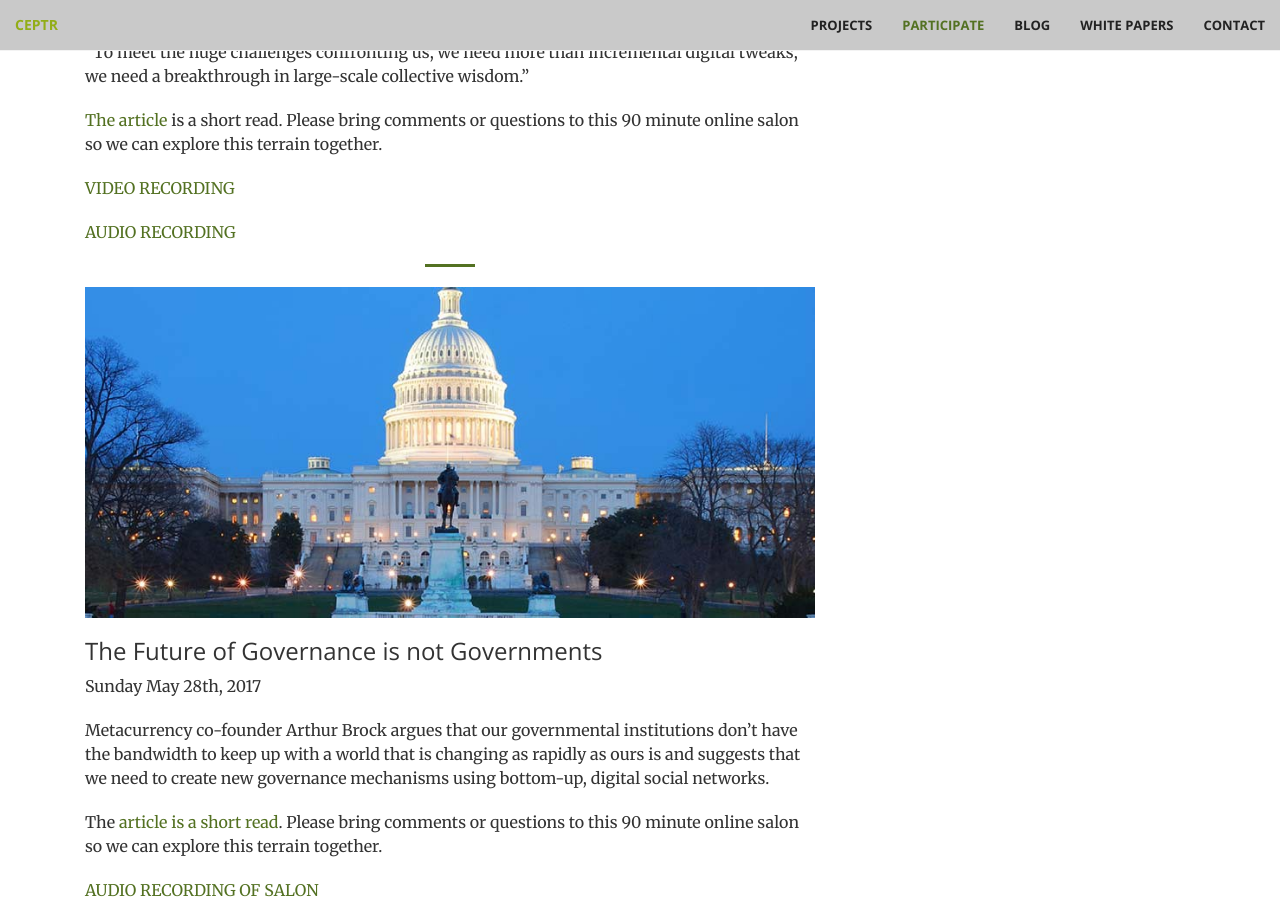
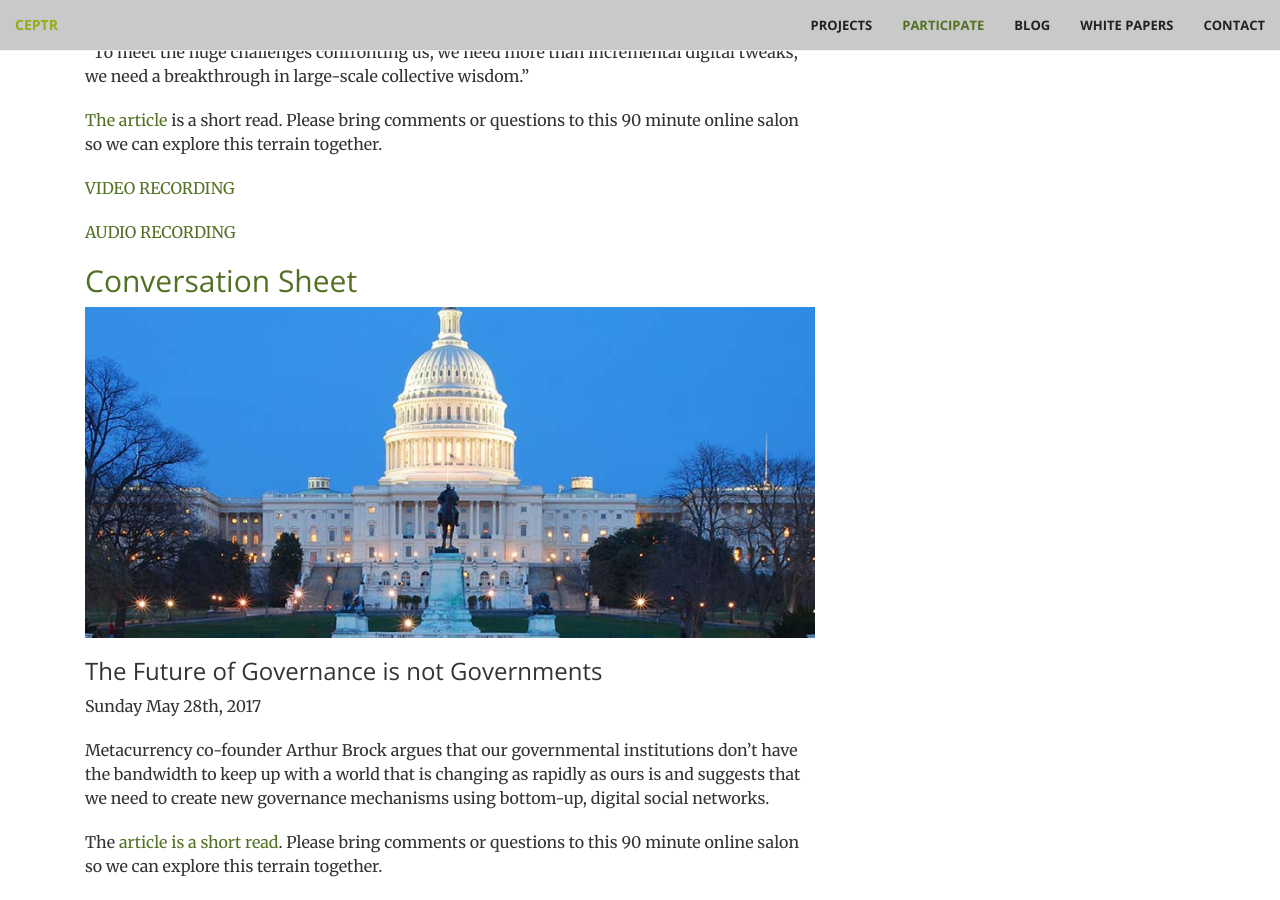
Before and after one commit to metacurrency/ceptr-org, a Jekyll site: the page built from _participate/salons.md, in a window 1280 px wide and 900 px high, scrolled down 1506 px. Built offline with Jekyll 4.4.1, drawn with Linux system fonts in a browser that asks for light colours; comment, search, counter and statistics services are not loaded.

Commit message:
salons.md

```diff
--- a/_participate/salons.md
+++ b/_participate/salons.md
@@ -74,6 +74,7 @@ Join us for a dialogue with Metacurrency co-founder Arthur Brock about the Broke
 
 [AUDIO RECORDING](https://soundcloud.com/metacurrency/ceptr-salon-broken-assumptions-of-governance)
 
+[Conversation Sheet](https://docs.google.com/spreadsheets/d/1gUYfqf59ac4tcexQP1lO945OkoFUit0EnhW5NnQHZnw/edit#gid=0)
 ----
 
 ![Voting](/images/government.jpeg){:class="img-responsive"}
```
